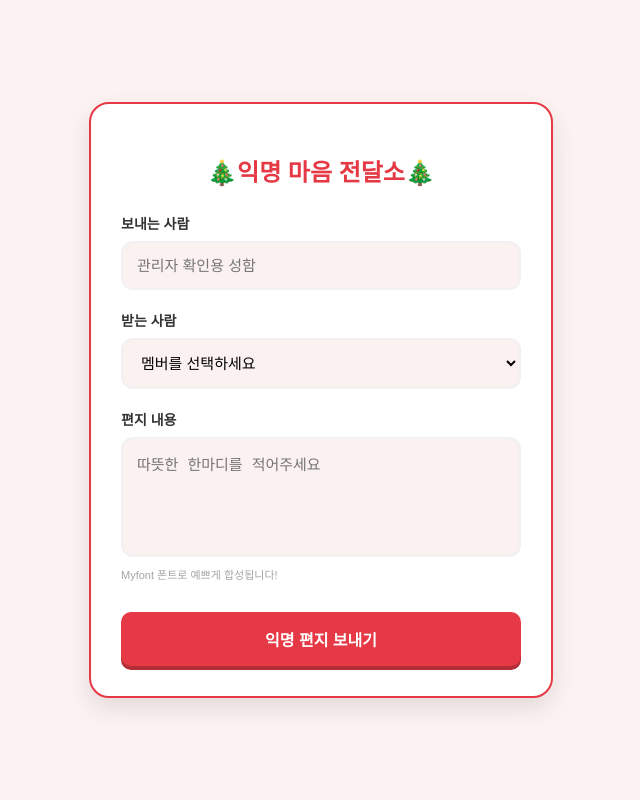
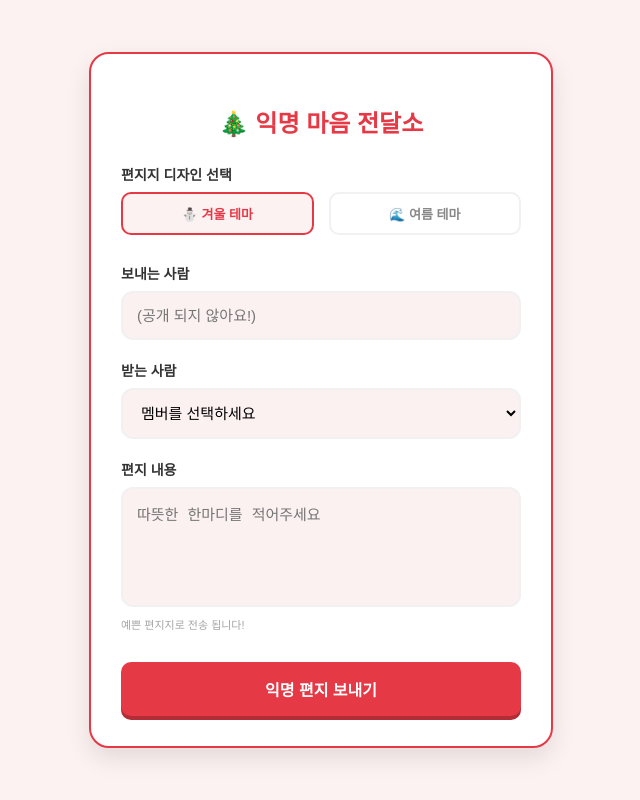
Before and after one commit to zlwhswkdwndud/discord-delivery, a Flask app: page / in a window 1280 px wide. Shown: the whole page, without its empty margins (319-959 px from the left). Run offline with Flask 3, Linux system fonts and the light colour scheme.

Commit message:
Update index.html

```diff
--- a/templates/index.html
+++ b/templates/index.html
@@ -3,13 +3,9 @@
 <head>
     <meta charset="UTF-8">
     <meta name="viewport" content="width=device-width, initial-scale=1.0">
-
     <meta property="og:title" content="🎄 익명 크리스마스 편지함">
-    <meta property="og:description" content="따뜻한 마음을 펭귄 편지지에 담아 익명으로 보내보세요!">
-    <meta property="og:image" content="https://raw.githubusercontent.com/zlwhswkdwndud/discord-delivery/main/background.png">
-    <meta property="og:type" content="website">
-    <meta name="theme-color" content="#e63946">
-
+    <meta property="og:description" content="원하는 편지지를 골라 따뜻한 마음을 전해보세요!">
+    <meta property="og:image" content="https://raw.githubusercontent.com/본인유저네임/저장소이름/main/bg1.png">
     <title>익명 크리스마스 편지함</title>
     <style>
         body { font-family: 'Apple SD Gothic Neo', sans-serif; background: #fdf2f2; display: flex; justify-content: center; align-items: center; min-height: 100vh; margin: 0; }
@@ -22,6 +18,17 @@
             box-sizing: border-box; font-size: 15px; background-color: #fcf1f1; transition: all 0.3s ease;
         }
         select:focus, input:focus, textarea:focus { outline: none; border-color: #e63946; background-color: #ffffff; box-shadow: 0 0 8px rgba(230, 57, 70, 0.2); }
+
+        /* 테마 선택 스타일 */
+        .theme-selector { display: flex; gap: 15px; justify-content: center; margin-top: 5px; }
+        .theme-option { cursor: pointer; text-align: center; flex: 1; }
+        .theme-option input { display: none; }
+        .theme-option div {
+            padding: 10px; border: 2px solid #f1f1f1; border-radius: 10px; background: #fff;
+            font-size: 13px; font-weight: bold; color: #888; transition: 0.3s;
+        }
+        .theme-option input:checked + div { border-color: #e63946; color: #e63946; background: #fdf2f2; }
+
         textarea { height: 120px; resize: none; }
         button {
             width: 100%; padding: 15px; background: #e63946; border: none; border-radius: 10px;
@@ -35,13 +42,28 @@
 </head>
 <body>
     <div class="container">
-        <h2>🎄익명 마음 전달소🎄</h2>
+        <h2>🎄 익명 마음 전달소</h2>
+
+        <div class="input-group">
+            <label>편지지 디자인 선택</label>
+            <div class="theme-selector">
+                <label class="theme-option">
+                    <input type="radio" name="theme" value="bg1.png" checked>
+                    <div>⛄ 겨울 테마</div>
+                </label>
+                <label class="theme-option">
+                    <input type="radio" name="theme" value="bg2.png">
+                    <div>🌊 여름 테마</div>
+                </label>
+            </div>
+        </div>
+
         <div class="input-group">
             <label>보내는 사람</label>
-            <input type="text" id="senderName" placeholder="관리자 확인용 성함">
+            <input type="text" id="senderName" placeholder="(공개 되지 않아요!)">
         </div>
         <div class="input-group">
-            <label> 받는 사람</label>
+            <label>받는 사람</label>
             <select id="memberSelect">
                 <option value="">멤버를 선택하세요</option>
                 {% for member in members %}
@@ -52,21 +74,28 @@
         <div class="input-group">
             <label>편지 내용</label>
             <textarea id="message" placeholder="따뜻한 한마디를 적어주세요"></textarea>
-            <div class="hint">Myfont 폰트로 예쁘게 합성됩니다!</div>
+            <div class="hint">예쁜 편지지로 전송 됩니다!</div>
         </div>
         <button id="sendBtn" onclick="sendMessage()">익명 편지 보내기</button>
     </div>
+
     <script>
         function sendMessage() {
             const btn = document.getElementById('sendBtn');
+            const selectedTheme = document.querySelector('input[name="theme"]:checked').value;
+
             const data = {
                 userId: document.getElementById('memberSelect').value,
                 userName: document.getElementById('memberSelect').options[document.getElementById('memberSelect').selectedIndex]?.text,
                 senderName: document.getElementById('senderName').value,
-                message: document.getElementById('message').value
+                message: document.getElementById('message').value,
+                theme: selectedTheme
             };
-            if (!data.userId || !data.message || !data.senderName) return alert("모든 항목을 입력해주세요!");
+
+            if (!data.userId || !data.message || !data.senderName) return alert("항목을 모두 채워주세요!");
+
             btn.disabled = true; btn.innerText = "전송 중...";
+
             fetch('/send', {
                 method: 'POST',
                 headers: {'Content-Type': 'application/json'},
```
